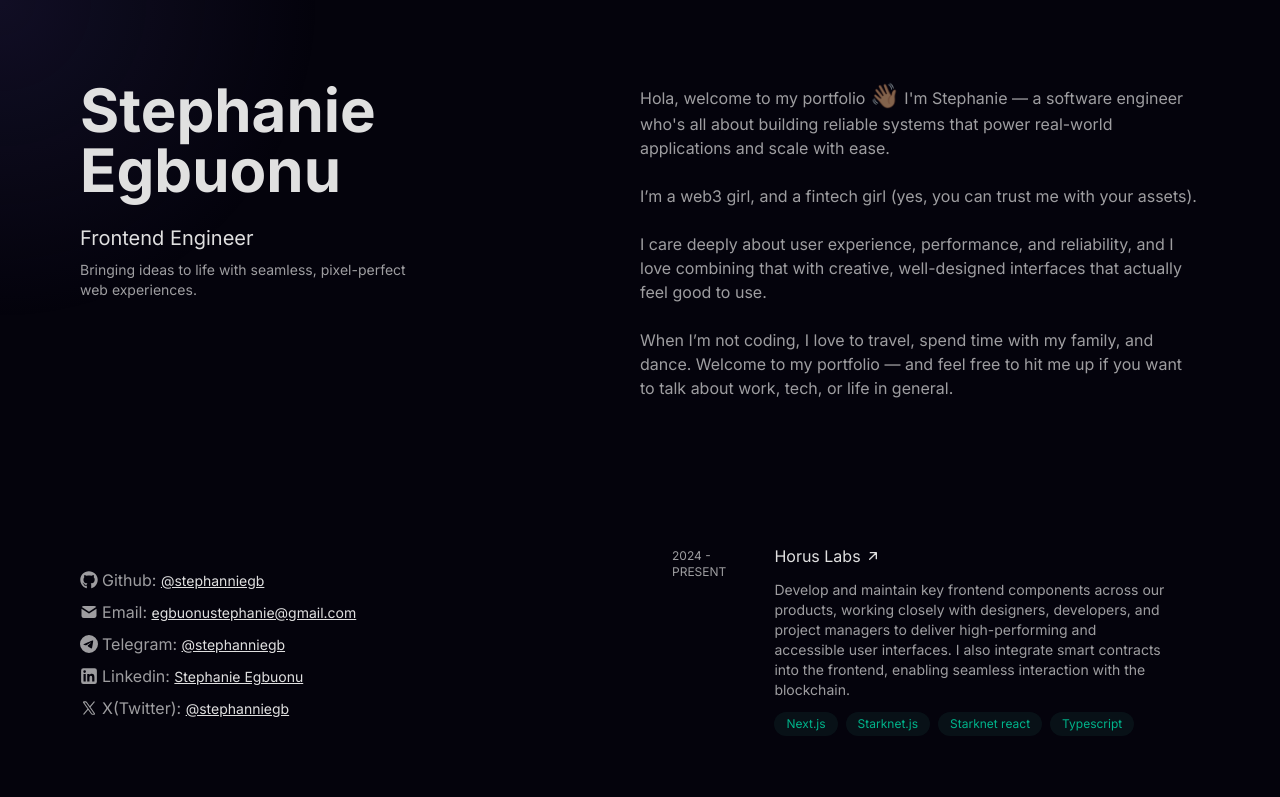
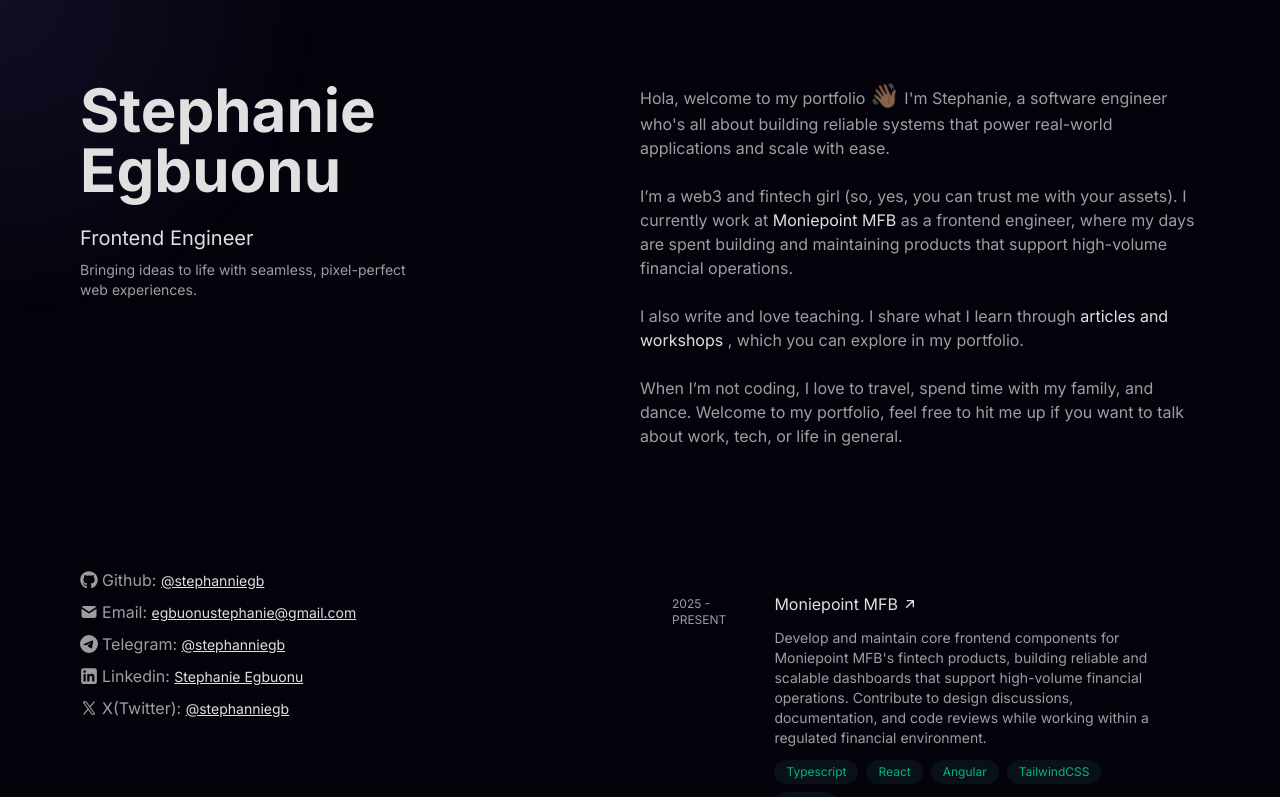
Before and after one commit to stephanniegb/stephaniegb, a Next.js app: page / in a window 1280 px wide. Shown: the top 797 px of the page. Built offline with nearby package versions, Linux system fonts and the light colour scheme.

Commit message:
chore: update portfolio

```diff
--- a/app/components/About.tsx
+++ b/app/components/About.tsx
@@ -1,7 +1,7 @@
 const About = () => {
   return (
     <div className="about-section flex flex-col gap-6 transition-all duration-300 hover:text-[var(--secondary-foreground)]">
-      <p>
+      {/* <p>
         Hola, welcome to my portfolio{" "}
         <span className="animate-wave text-2xl">👋🏽</span> I'm Stephanie — a
         software engineer who's all about building reliable systems that power
@@ -9,8 +9,7 @@ const About = () => {
       </p>
       <p>
         I’m a web3 girl, and a fintech girl (yes, you can trust me with your
-        assets).
-        {/* I currently work at{" "}
+        assets). I currently work at{" "}
         <a
           href="https://www.moniepoint.com/ng/business"
           target="_blank"
@@ -19,7 +18,7 @@ const About = () => {
           Moniepoint MFB
         </a>{" "}
         as a frontend engineer, where my days are spent building and maintaining
-        high-performance, reliable dashboards for fintech products. */}
+        high-performance, reliable dashboards for fintech products.
       </p>
       I care deeply about user experience, performance, and reliability, and I
       love combining that with creative, well-designed interfaces that actually
@@ -28,6 +27,42 @@ const About = () => {
         When I’m not coding, I love to travel, spend time with my family, and
         dance. Welcome to my portfolio — and feel free to hit me up if you want
         to talk about work, tech, or life in general.
+      </p> */}
+
+      <p>
+        Hola, welcome to my portfolio{" "}
+        <span className="animate-wave text-2xl">👋🏽</span> I'm Stephanie, a
+        software engineer who's all about building reliable systems that power
+        real-world applications and scale with ease.
+      </p>
+
+      <p>
+        I’m a web3 and fintech girl (so, yes, you can trust me with your
+        assets). I currently work at{" "}
+        <a
+          href="https://www.moniepoint.com/ng/business"
+          target="_blank"
+          rel="noopener noreferrer"
+          className="anchor-underline"
+        >
+          Moniepoint MFB
+        </a>{" "}
+        as a frontend engineer, where my days are spent building and maintaining
+        products that support high-volume financial operations.
+      </p>
+
+      <p>
+        I also write and love teaching. I share what I learn through{" "}
+        <a href="#resources" className="anchor-underline">
+          articles and workshops
+        </a>{" "}
+        , which you can explore in my portfolio.
+      </p>
+
+      <p>
+        When I’m not coding, I love to travel, spend time with my family, and
+        dance. Welcome to my portfolio, feel free to hit me up if you want to
+        talk about work, tech, or life in general.
       </p>
     </div>
   );
--- a/app/components/ExperienceSection.tsx
+++ b/app/components/ExperienceSection.tsx
@@ -4,23 +4,17 @@ import UpRightArrow from "@/svg/UpRightArrow";
 const ExperienceSection = () => {
   return (
     <div className="flex-col gap-4">
-      {/* <Experience
+      <Experience
         start="2025"
         end="present"
         description="Develop and maintain core frontend components for Moniepoint MFB's fintech products, building reliable and scalable dashboards that support high-volume financial operations. Contribute to design discussions, documentation, and code reviews while working within a regulated financial environment."
         title="Moniepoint MFB"
-        techs={[
-          "typescript",
-          "React",
-          "Angular",
-          "TailwindCSS",
-          "Next.js",
-        ]}
+        techs={["typescript", "React", "Angular", "TailwindCSS", "Next.js"]}
         url="https://www.moniepoint.com/ng/business"
-      /> */}
+      />
       <Experience
         start="2024"
-        end="Present"
+        end="2025"
         description="Develop and maintain key frontend components across our products, working closely with designers, developers, and project managers to deliver high-performing and accessible user interfaces. I also integrate smart contracts into the frontend, enabling seamless interaction with the blockchain."
         title="Horus labs"
         techs={["next.js", "starknet.js", "starknet react", "typescript"]}
--- a/app/components/ResourcesSection.tsx
+++ b/app/components/ResourcesSection.tsx
@@ -2,7 +2,13 @@ import Resources from "./Resources";
 
 const ResourcesSection = () => {
   return (
-    <div className="flex-col gap-4">
+    <div id="resources" className="flex-col gap-4">
+      <Resources
+        url="https://medium.com/@stephanieegbuonu/background-sync-isnt-a-feature-it-s-a-promise-f41d5e234567"
+        title="Background Sync Isn't a Feature, It's a Promise"
+        img="./resources/2.png"
+        year="2026"
+      />
       <Resources
         url="https://stephanniegb.hashnode.dev/getting-started-with-the-claude-api-a-beginners-guide"
         title="Getting Started with the Claude API: A Beginner's Guide"
--- a/app/globals.css
+++ b/app/globals.css
@@ -26,6 +26,7 @@ body {
 
 html {
   background-color: #04030c;
+  scroll-behavior: smooth;
 }
 
 body {
@@ -74,6 +75,14 @@ a {
   color: var(--secondary-foreground);
 }
 
+a.anchor-underline:hover {
+  text-decoration: underline;
+  text-decoration-color: var(--accent);
+  text-decoration-thickness: 1px;
+  text-underline-offset: 4px;
+  color: var(--secondary-foreground);
+}
+
 img {
   width: 100%;
 }
@@ -97,3 +106,9 @@ img {
 .about-section:hover .animate-wave {
   animation: wave 0.5s ease-in-out infinite;
 }
+
+@media (prefers-reduced-motion: reduce) {
+  html {
+    scroll-behavior: auto;
+  }
+}
```
Also changed, not shown: public/resources/2.png (added).
